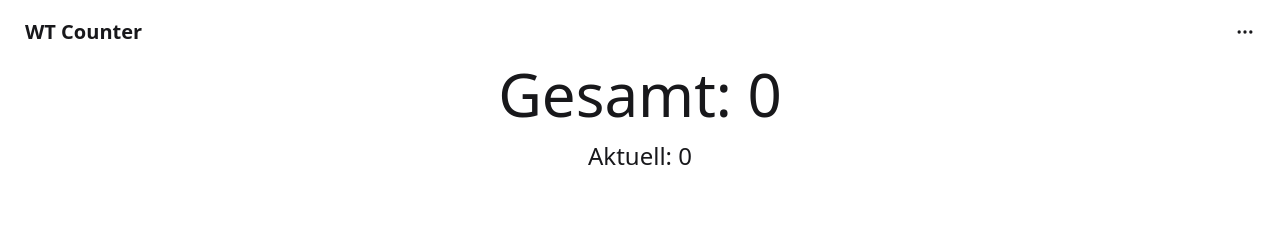
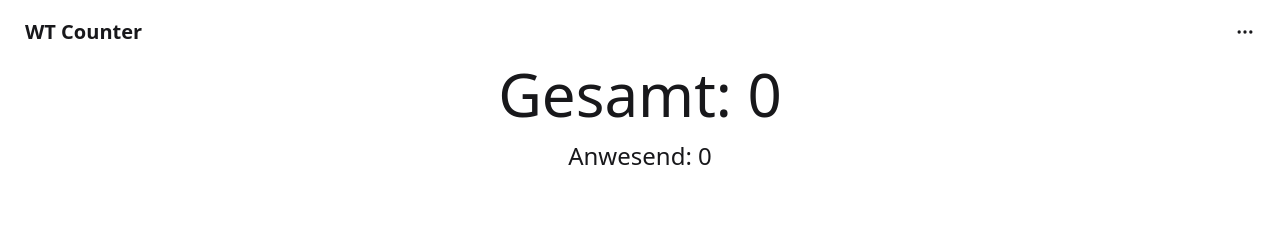
Before and after one commit to sroertgen/wesertekk-counter, a SvelteKit app: page / in a window 1280 px wide. Shown: the top 230 px of the page. Built offline with nearby package versions, Linux system fonts and the light colour scheme.

Commit message:
change term

```diff
--- a/src/routes/+page.svelte
+++ b/src/routes/+page.svelte
@@ -54,7 +54,7 @@
 
 	<div class="flex-1 flex flex-col items-center">
 		<h1 class="text-6xl">Gesamt: {data.total}</h1>
-		<h1 class="mt-4 text-2xl">Aktuell: {data.onSite}</h1>
+		<h1 class="mt-4 text-2xl">Anwesend: {data.onSite}</h1>
 
 		<div class="mt-auto mb-10 flex flex-col items-center gap-4">
 
```
